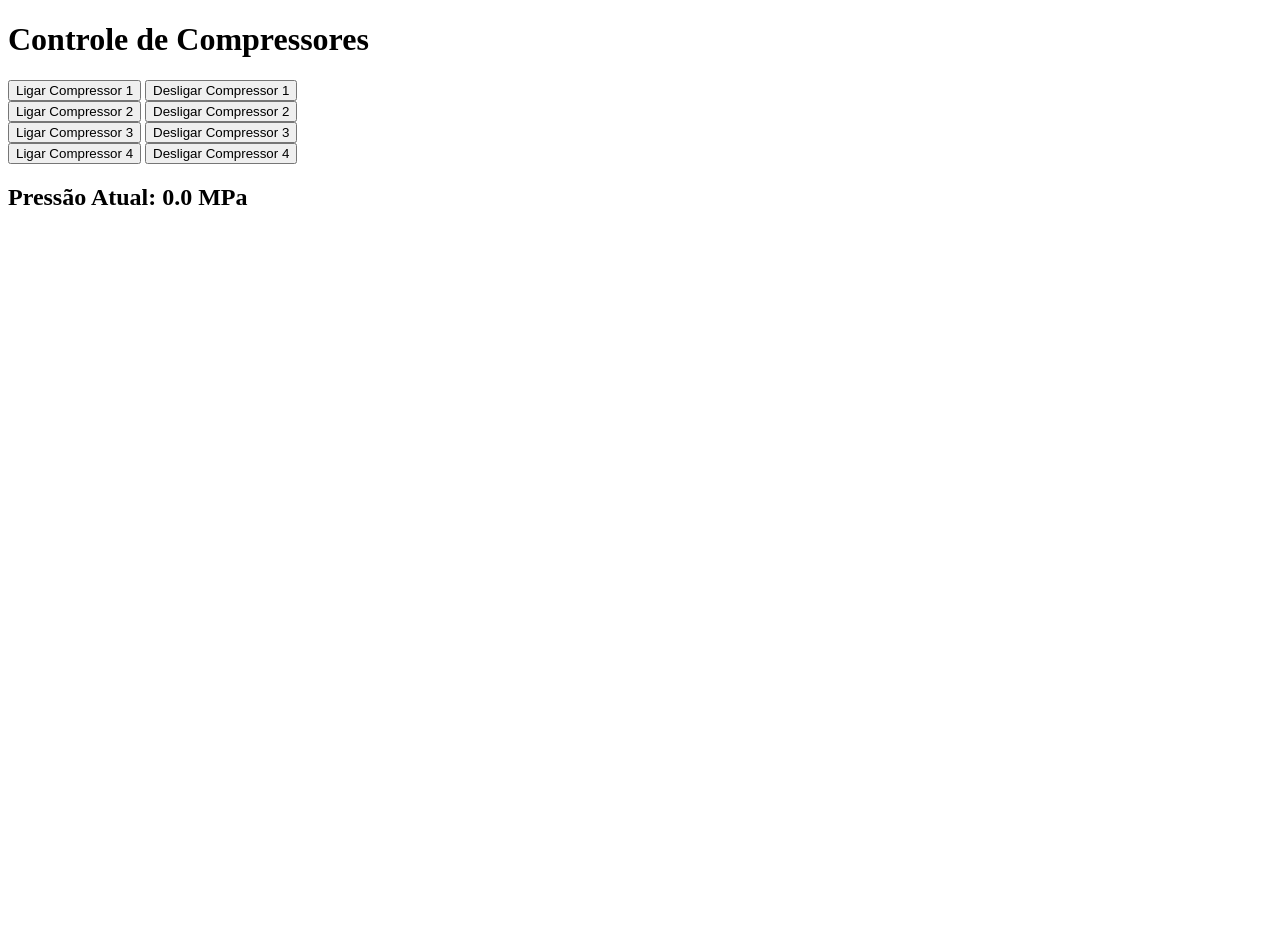
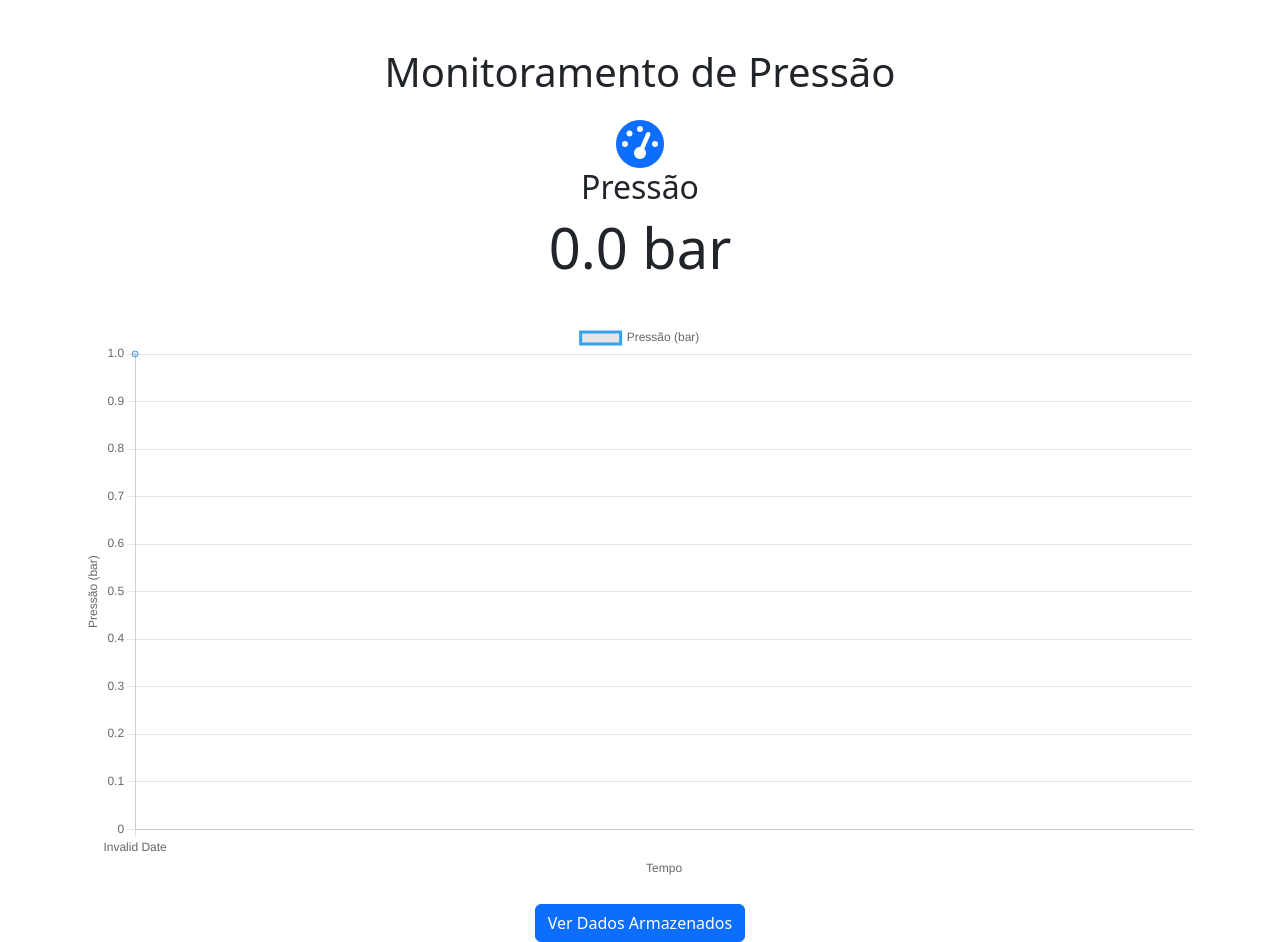
Before and after one commit to ailonTeixeira/SMOC, a Flask app: page / in a window 1280 px wide. Before the commit the page ends 205 px from the top, so only its background shows below. Run offline with Flask 3, Linux system fonts and the light colour scheme; tables that the repository leaves empty hold one stand-in row (values such as "Sample post").

Commit message:
Refactor index.html for pressure monitoring features
Updated the title and added Bootstrap and Font Awesome links. Implemented a pressure chart using Chart.js and added alert functionality for pressure monitoring.

```diff
--- a/templates/index.html
+++ b/templates/index.html
@@ -3,32 +3,155 @@
 <head>
     <meta charset="UTF-8">
     <meta name="viewport" content="width=device-width, initial-scale=1.0">
-    <title>Controle de Compressores e Pressão</title>
-    <script>
-        function toggleCompressor(compressor, state) {
-            var xhr = new XMLHttpRequest();
-            xhr.open("POST", "/control", true);
-            xhr.setRequestHeader("Content-Type", "application/x-www-form-urlencoded");
-            xhr.onreadystatechange = function () {
-                if (xhr.readyState === 4 && xhr.status === 200) {
-                    console.log(xhr.responseText);
-                }
-            };
-            xhr.send("compressor=" + compressor + "&state=" + state);
+    <title>Monitoramento de Pressão</title>
+    <link href="https://cdn.jsdelivr.net/npm/bootstrap@5.3.0/dist/css/bootstrap.min.css" rel="stylesheet">
+    <link rel="stylesheet" href="https://cdnjs.cloudflare.com/ajax/libs/font-awesome/6.0.0/css/all.min.css">
+    <script src="https://cdn.jsdelivr.net/npm/chart.js"></script>
+    <style>
+        .alert-blink {
+            animation: blink 1s infinite;
         }
-    </script>
+        @keyframes blink {
+            0% { background-color: transparent; }
+            50% { background-color: red; }
+            100% { background-color: transparent; }
+        }
+    </style>
 </head>
 <body>
-    <h1>Controle de Compressores</h1>
-    <button onclick="toggleCompressor(0, 'on')">Ligar Compressor 1</button>
-    <button onclick="toggleCompressor(0, 'off')">Desligar Compressor 1</button><br>
-    <button onclick="toggleCompressor(1, 'on')">Ligar Compressor 2</button>
-    <button onclick="toggleCompressor(1, 'off')">Desligar Compressor 2</button><br>
-    <button onclick="toggleCompressor(2, 'on')">Ligar Compressor 3</button>
-    <button onclick="toggleCompressor(2, 'off')">Desligar Compressor 3</button><br>
-    <button onclick="toggleCompressor(3, 'on')">Ligar Compressor 4</button>
-    <button onclick="toggleCompressor(3, 'off')">Desligar Compressor 4</button><br>
+    <div class="container mt-5">
+        <h1 class="text-center">Monitoramento de Pressão</h1>
+        <div class="row mt-4">
+            <div class="col-md-12 text-center" id="pressure-container">
+                <i class="fas fa-tachometer-alt fa-3x text-primary"></i>
+                <h2>Pressão</h2>
+                <p id="pressure" class="display-4">{{ pressure }} bar</p>
+            </div>
+        </div>
+        <div class="row mt-4">
+            <div class="col-md-12">
+                <canvas id="pressureChart"></canvas>
+            </div>
+        </div>
+        <div class="row mt-4">
+            <div class="col-md-12 text-center">
+                <a href="/dados" class="btn btn-primary">Ver Dados Armazenados</a>
+            </div>
+        </div>
+    </div>
+    <script>
+        const ctx = document.getElementById('pressureChart').getContext('2d');
+        const chart = new Chart(ctx, {
+            type: 'line',
+            data: {
+                labels: [], // Tempo
+                datasets: [{
+                    label: 'Pressão (bar)',
+                    data: [],
+                    borderColor: 'rgba(54, 162, 235, 1)',
+                    fill: false
+                }]
+            },
+            options: {
+                responsive: true,
+                scales: {
+                    x: {
+                        display: true,
+                        title: {
+                            display: true,
+                            text: 'Tempo'
+                        }
+                    },
+                    y: {
+                        beginAtZero: true, // Começa o eixo Y do 0
+                        display: true,
+                        title: {
+                            display: true,
+                            text: 'Pressão (bar)'
+                        }
+                    }
+                }
+            }
+        });
 
-    <h2>Pressão Atual: {{ pressure }} MPa</h2>
+        // Função para carregar os últimos 20 dados ao abrir a página
+        function loadLatestData() {
+            fetch('/latest-data')
+                .then(response => response.json())
+                .then(data => {
+                    // Inverte a ordem dos dados para exibir do mais antigo para o mais recente
+                    data.reverse();
+
+                    // Preenche o gráfico com os dados recuperados
+                    data.forEach(entry => {
+                        const time = new Date(entry.timestamp).toLocaleTimeString();
+                        chart.data.labels.push(time);
+                        chart.data.datasets[0].data.push(entry.pressure);
+                    });
+                    chart.update();
+                })
+                .catch(error => {
+                    console.error('Erro ao carregar os dados:', error);
+                });
+        }
+
+        // Função para verificar a pressão e ativar o alerta
+        function checkPressureAlert(pressure) {
+            const pressureContainer = document.getElementById('pressure-container');
+            if (pressure > 9 || pressure < 6) {
+                pressureContainer.classList.add('alert-blink');
+            } else {
+                pressureContainer.classList.remove('alert-blink');
+            }
+        }
+
+        // Função para atualizar a interface (pressão)
+        function updateInterface() {
+            fetch('/data')
+                .then(response => response.json())
+                .then(data => {
+                    // Atualiza o valor na interface
+                    document.getElementById('pressure').textContent = `${data.pressure} bar`;
+
+                    // Verifica se a pressão está fora dos limites
+                    checkPressureAlert(data.pressure);
+                })
+                .catch(error => {
+                    console.error('Erro ao atualizar a interface:', error);
+                });
+        }
+
+        // Função para atualizar o gráfico
+        function updateChart() {
+            fetch('/data')
+                .then(response => response.json())
+                .then(data => {
+                    // Adiciona novos dados ao gráfico
+                    const time = new Date().toLocaleTimeString();
+                    chart.data.labels.push(time);
+                    chart.data.datasets[0].data.push(data.pressure);
+
+                    // Mantém apenas os últimos 20 pontos no gráfico
+                    if (chart.data.labels.length > 20) {
+                        chart.data.labels.shift();
+                        chart.data.datasets[0].data.shift();
+                    }
+
+                    chart.update();
+                })
+                .catch(error => {
+                    console.error('Erro ao atualizar o gráfico:', error);
+                });
+        }
+
+        // Carrega os últimos 20 dados ao abrir a página
+        loadLatestData();
+
+        // Atualiza a interface a cada 5 segundos
+        setInterval(updateInterface, 5000);
+
+        // Atualiza o gráfico a cada 30 segundos
+        setInterval(updateChart, 180000);
+    </script>
 </body>
 </html>
```
